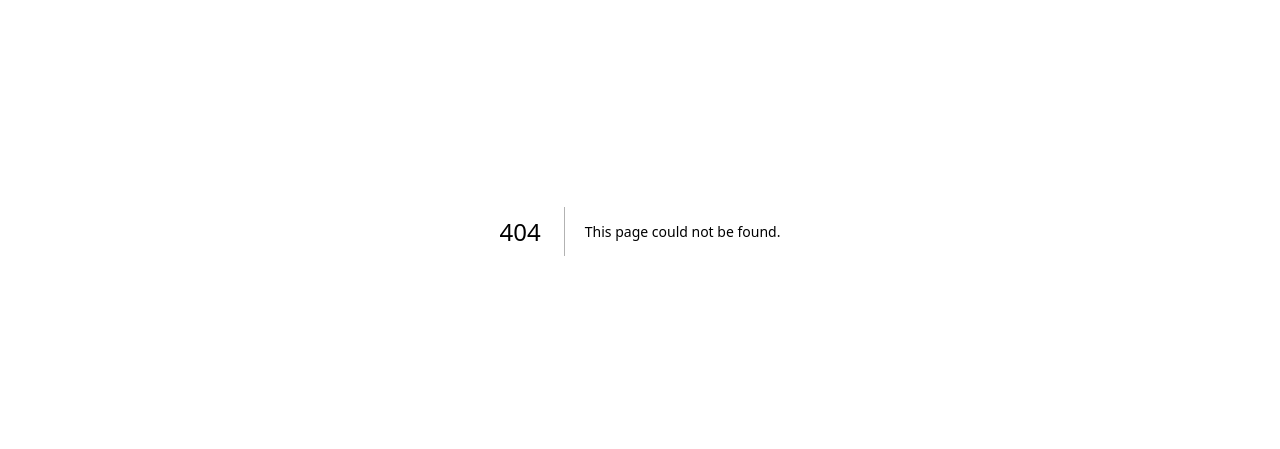
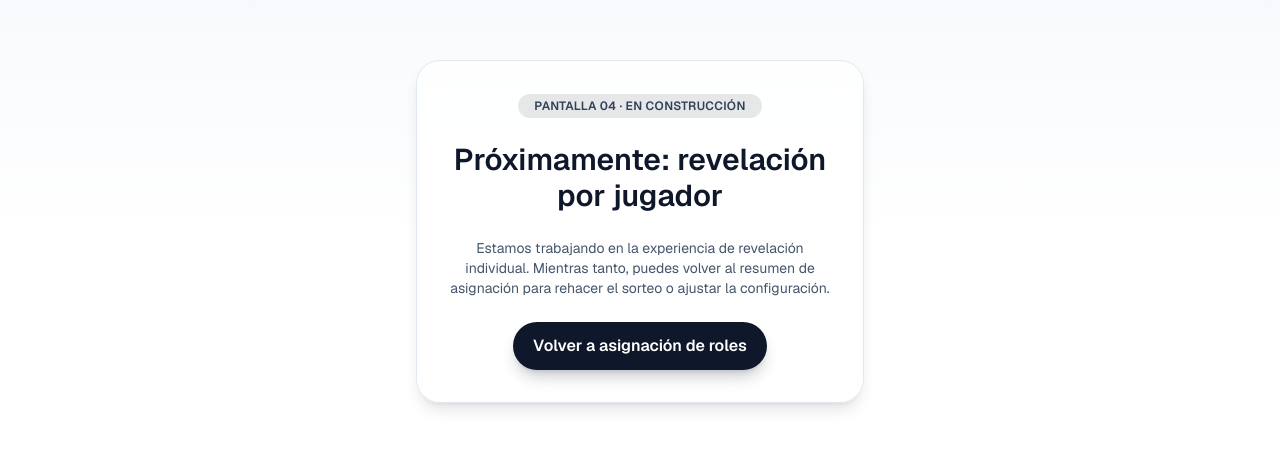
Before and after one commit to GarciaMaximoB/impostor-irl, a Next.js app: page /revelacion in a window 1280 px wide. Before the commit this address had no page. Shown: the part 169-618 px from the top of the page. Built offline with nearby package versions, Linux system fonts and the light colour scheme.

Commit message:
feat(ui): agregar pÃ¡gina placeholder de revelaciÃ³n
- Crea pÃ¡gina /revelacion como placeholder temporal
- Indica que la funcionalidad estÃ¡ en construcciÃ³n
- Proporciona navegaciÃ³n de vuelta a asignaciÃ³n

```diff
--- /dev/null
+++ b/src/app/revelacion/page.tsx
@@ -0,0 +1,29 @@
+"use client";
+
+import Link from "next/link";
+
+export default function RevelationPlaceholderPage() {
+  return (
+    <div className="flex min-h-screen flex-col items-center justify-center bg-gradient-to-b from-slate-100 via-white to-white px-4 text-center dark:from-slate-950 dark:via-slate-900 dark:to-slate-950">
+      <div className="max-w-md space-y-6 rounded-3xl border border-slate-200 bg-white/80 p-8 shadow-lg backdrop-blur dark:border-slate-800 dark:bg-slate-900/80">
+        <span className="inline-flex items-center rounded-full bg-slate-900/10 px-4 py-1 text-xs font-semibold uppercase tracking-wide text-slate-700 dark:bg-white/10 dark:text-slate-200">
+          Pantalla 04 · En construcción
+        </span>
+        <h1 className="text-3xl font-semibold text-slate-900 dark:text-white">
+          Próximamente: revelación por jugador
+        </h1>
+        <p className="text-sm text-slate-600 dark:text-slate-400">
+          Estamos trabajando en la experiencia de revelación individual. Mientras
+          tanto, puedes volver al resumen de asignación para rehacer el sorteo o
+          ajustar la configuración.
+        </p>
+        <Link
+          href="/asignacion"
+          className="inline-flex items-center justify-center rounded-full bg-slate-900 px-5 py-3 text-base font-semibold text-white shadow-lg shadow-slate-900/20 transition hover:bg-slate-800 focus-visible:outline focus-visible:outline-2 focus-visible:outline-offset-2 focus-visible:outline-slate-900 dark:bg-white dark:text-slate-900 dark:shadow-white/30 dark:hover:bg-slate-100 dark:focus-visible:outline-white"
+        >
+          Volver a asignación de roles
+        </Link>
+      </div>
+    </div>
+  );
+}
```
